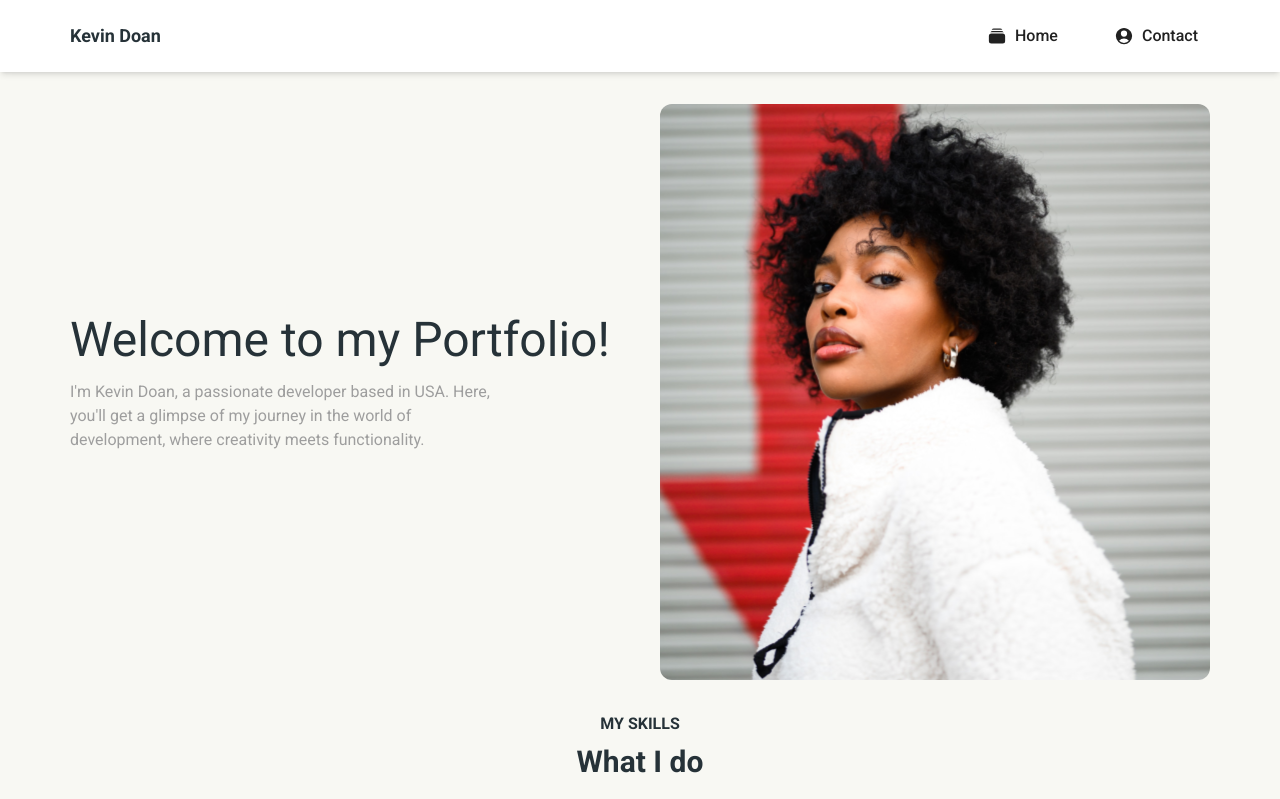
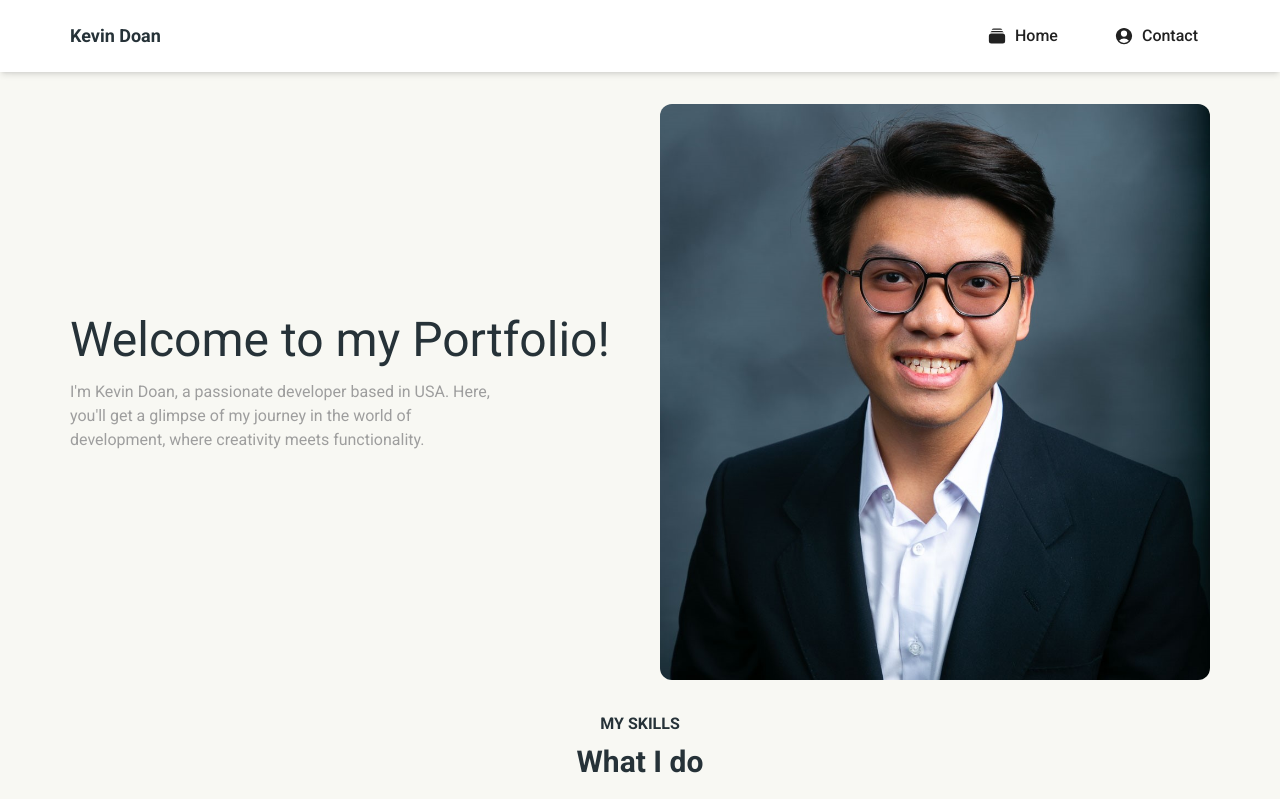
Before and after one commit to Khoadoanduy/Portfolio, a Next.js app: page / in a window 1280 px wide. Shown: the top 799 px of the page. Built offline with nearby package versions, Linux system fonts and the light colour scheme.

Commit message:
change picture path

```diff
--- a/src/app/hero.tsx
+++ b/src/app/hero.tsx
@@ -20,7 +20,7 @@ function Hero() {
           width={1024}
           height={1024}
           alt="team work"
-          src="/image/image-7.svg"
+          src="/image/avatar1.jpeg"
           className="h-[36rem] w-full rounded-xl object-cover"
         />
       </div>
```
Also changed, not shown: public/image/avatar2.jpg (deleted), public/image/avatar3.jpg (deleted).
